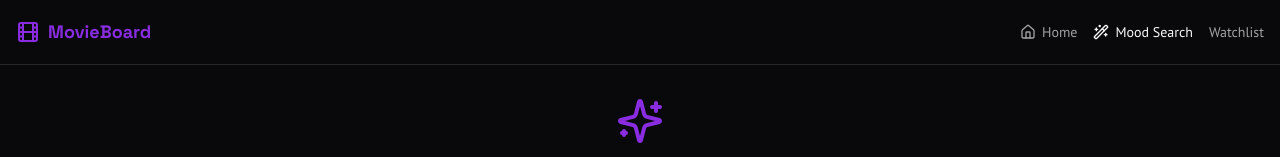
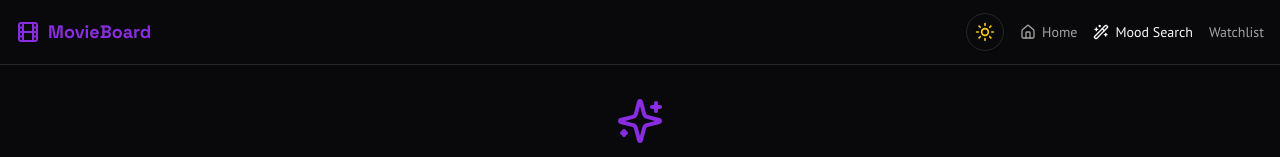
Before and after one commit to eyumazi/movie-AIBased-recommendation, a Next.js app: page /mood-search in a window 1280 px wide. Shown: the top 157 px of the page. Built offline with nearby package versions, Linux system fonts and the light colour scheme; what @genkit-ai/googleai, genkit would draw is missing.

Commit message:
Theme bug fixed

```diff
--- a/src/app/globals.css
+++ b/src/app/globals.css
@@ -3,7 +3,12 @@
 @tailwind utilities;
 
 body {
-  font-family: 'PT Sans', sans-serif;
+  font-family: "PT Sans", sans-serif;
+  transition: background-color 0.4s, color 0.4s;
+}
+
+html {
+  transition: background-color 0.4s, color 0.4s;
 }
 
 @layer base {
--- a/src/components/Header.tsx
+++ b/src/components/Header.tsx
@@ -3,6 +3,7 @@
 import Link from "next/link";
 import { usePathname } from "next/navigation";
 import { Film, Sparkles, Home, Wand2 } from "lucide-react";
+import ThemeToggle from "@/components/ThemeToggle";
 import { cn } from "@/lib/utils";
 import { useWatchlist } from "@/hooks/useWatchlist";
 
@@ -33,6 +34,8 @@ export default function Header() {
             <Film className="w-6 h-6" />
             <span>MovieBoard</span>
           </Link>
+          <div className="flex items-center gap-4">
+            <ThemeToggle />
             <nav className="flex items-center gap-4 text-sm font-medium">
               {navItems.map(
                 (item) =>
@@ -53,6 +56,7 @@ export default function Header() {
             </nav>
           </div>
         </div>
+      </div>
     </header>
   );
 }
--- /dev/null
+++ b/src/components/ThemeToggle.tsx
@@ -0,0 +1,43 @@
+"use client";
+
+import { useEffect, useState } from "react";
+import { Sun, Moon } from "lucide-react";
+
+export default function ThemeToggle() {
+  const [theme, setTheme] = useState<"light" | "dark">(() => {
+    if (typeof window !== "undefined") {
+      return (localStorage.getItem("theme") as "light" | "dark") || "dark";
+    }
+    return "dark";
+  });
+
+  useEffect(() => {
+    document.documentElement.classList.remove("light", "dark");
+    document.documentElement.classList.add(theme);
+    localStorage.setItem("theme", theme);
+  }, [theme]);
+
+  // For smooth transitions
+  useEffect(() => {
+    document.documentElement.style.transition =
+      "background-color 0.4s, color 0.4s";
+    return () => {
+      document.documentElement.style.transition = "";
+    };
+  }, []);
+
+  return (
+    <button
+      aria-label="Toggle theme"
+      className="rounded-full p-2 border border-border bg-background shadow hover:bg-accent transition-colors duration-300 focus:outline-none focus:ring-2 focus:ring-primary"
+      onClick={() => setTheme(theme === "dark" ? "light" : "dark")}
+      style={{ lineHeight: 0 }}
+    >
+      {theme === "dark" ? (
+        <Sun className="w-5 h-5 text-yellow-400" />
+      ) : (
+        <Moon className="w-5 h-5 text-blue-600" />
+      )}
+    </button>
+  );
+}
```
Lines whose indentation alone changed are shown as unchanged.
